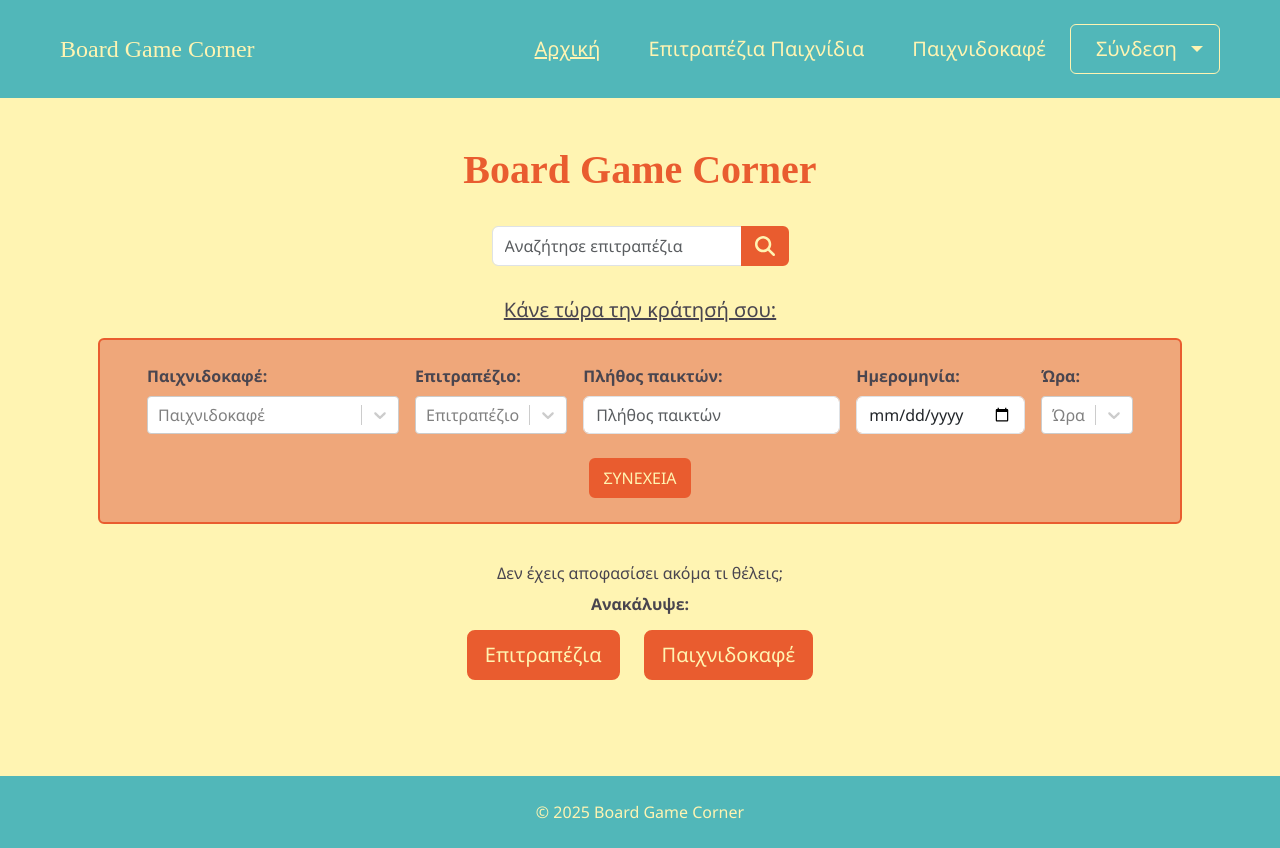
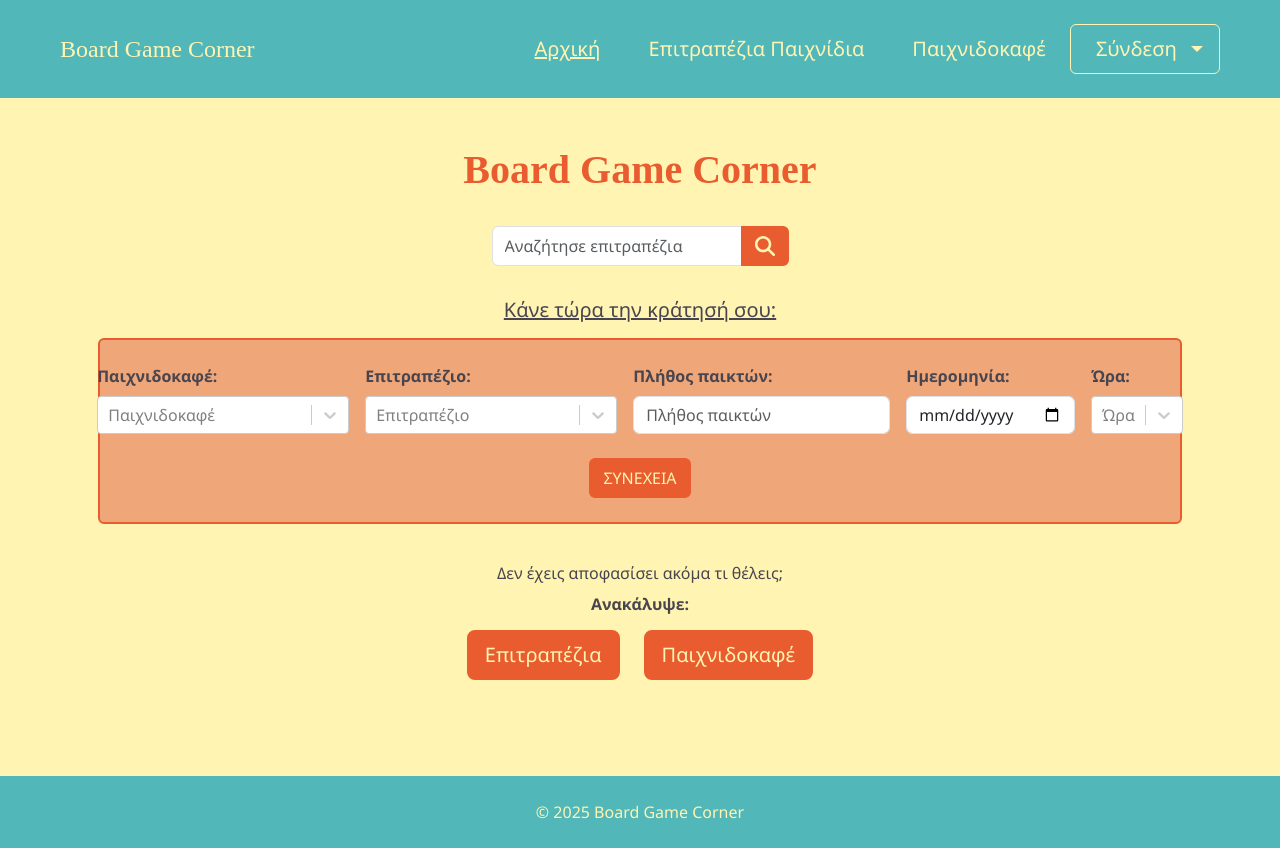
Before and after one commit to stellavl/board-game-corner, a React (Create React App) app in the folder frontend/: page /home in a window 1280 px wide. Built offline with nearby package versions, Linux system fonts and the light colour scheme; the HTML template or start-up script is replaced by a standard one.

Commit message:
update reservation form styling

```diff
--- a/frontend/src/components/common/ReservationForm.jsx
+++ b/frontend/src/components/common/ReservationForm.jsx
@@ -61,16 +61,10 @@ const ReservationForm = ({ showGameCafe = true, showBoardGame = true, boardGameT
     }
   };
 
-  // Calculate container width based on the number of active fields.
-  const activeFields = [
-    showGameCafe,
-    showBoardGame,
-    true,
-    true,
-    true
-  ].filter(Boolean).length;
-
-  const containerWidth = `${Math.min(220 * activeFields, 1200)}px`;
+  const boardGameOptions = [
+    { value: "Θα επιλέξω στο κατάστημα", label: "Θα επιλέξω στο κατάστημα" },
+    ...boardGames.map(game => ({ value: game.name, label: game.name }))
+  ];
 
   return (
     <>
@@ -83,10 +77,10 @@ const ReservationForm = ({ showGameCafe = true, showBoardGame = true, boardGameT
         style={{
           backgroundColor: 'var(--color-soft-orange)',
           border: '2px solid var(--color-orange)',
-          maxWidth: containerWidth,
+          maxWidth: '80rem'
         }}
       >
-        <Row className="g-3 row-cols-1 row-cols-lg-auto justify-content-center">
+        <Row className="g-3 row-cols-1 row-cols-lg-auto justify-content-center flex-nowrap">
           {showGameCafe && (
             <Col xs={12} sm={8} md={4} lg={3}>
               <Form.Group>
@@ -117,7 +111,7 @@ const ReservationForm = ({ showGameCafe = true, showBoardGame = true, boardGameT
             </Col>
           )}
           {showBoardGame && (
-            <Col xs={12} sm={8} md={4}>
+            <Col xs={12} sm={8} md={4}  lg={3}>
               <Form.Group>
                 <Form.Label
                   className="fw-bold text-start w-100"
@@ -127,7 +121,7 @@ const ReservationForm = ({ showGameCafe = true, showBoardGame = true, boardGameT
                 </Form.Label>
                 <Select
                   name="boardGame"
-                  options={boardGames.map(game => ({ value: game.name, label: game.name }))}
+                  options={boardGameOptions}
                   onChange={(selectedOption) => handleChange("boardGame", selectedOption ? selectedOption.value : "")}
                   isInvalid={!!errors.boardGame}
                   placeholder="Επιτραπέζιο"
```
